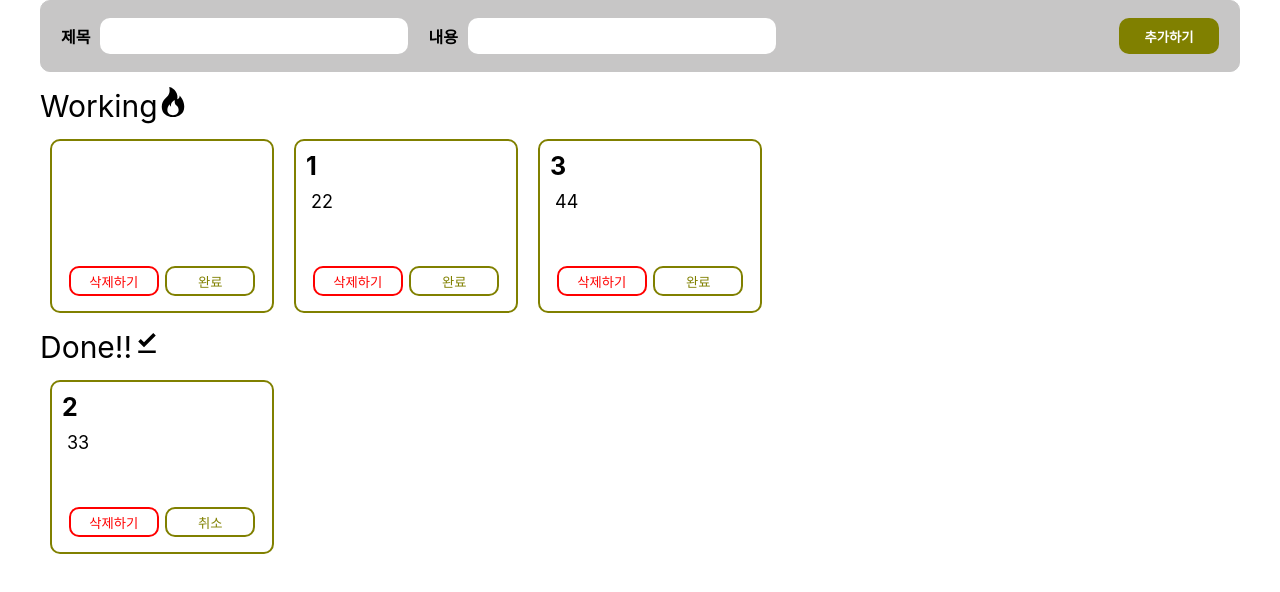
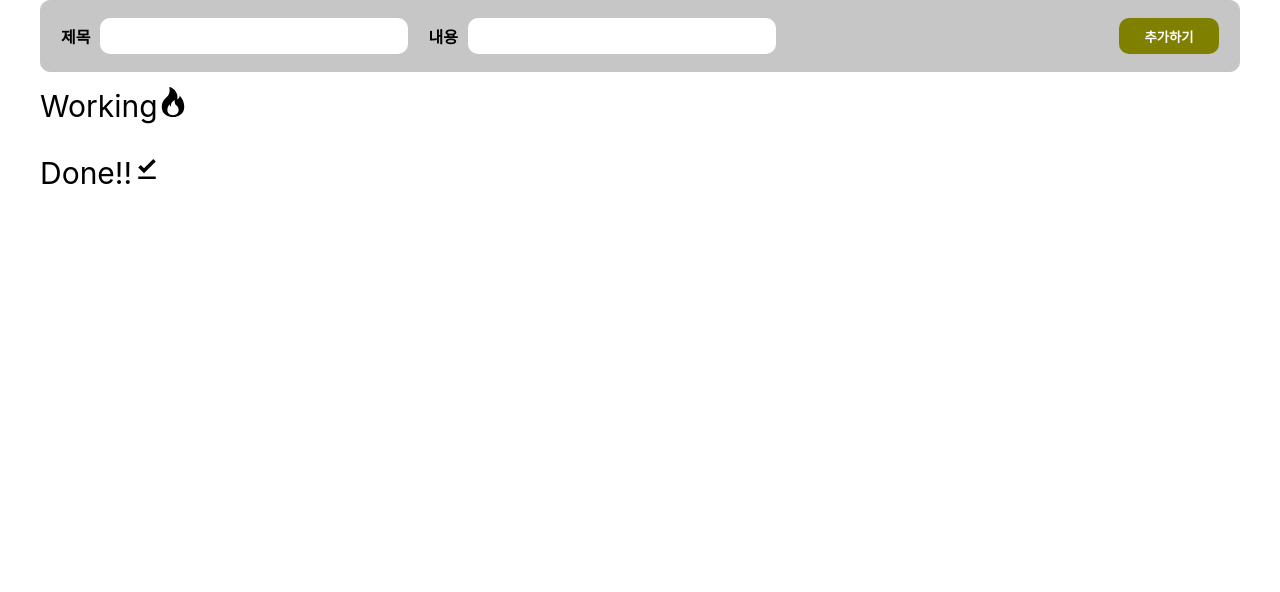
Before and after one commit to 1roo/hanghae_todo, a React (Create React App) app: page / in a window 1280 px wide. Shown: the top 592 px of the page. Built offline with nearby package versions, Linux system fonts and the light colour scheme.

Commit message:
테스트데이터 삭제

```diff
--- a/src/App.js
+++ b/src/App.js
@@ -9,10 +9,10 @@ import NotDone from './components/NotDone';
 const App = () => {
 
   const [todos, setTodos] = useState([
-    { id: 1, title: '', body: '', isDone: false },
-    { id: 2, title: '1', body: '22', isDone: false },
-    { id: 3, title: '2', body: '33', isDone: true },
-    { id: 4, title: '3', body: '44', isDone: false },
+    // { id: 1, title: '', body: '', isDone: false },
+    // { id: 2, title: '1', body: '22', isDone: false },
+    // { id: 3, title: '2', body: '33', isDone: true },
+    // { id: 4, title: '3', body: '44', isDone: false },
   ]);
 
   const [title, setTitle] = useState('');
```
